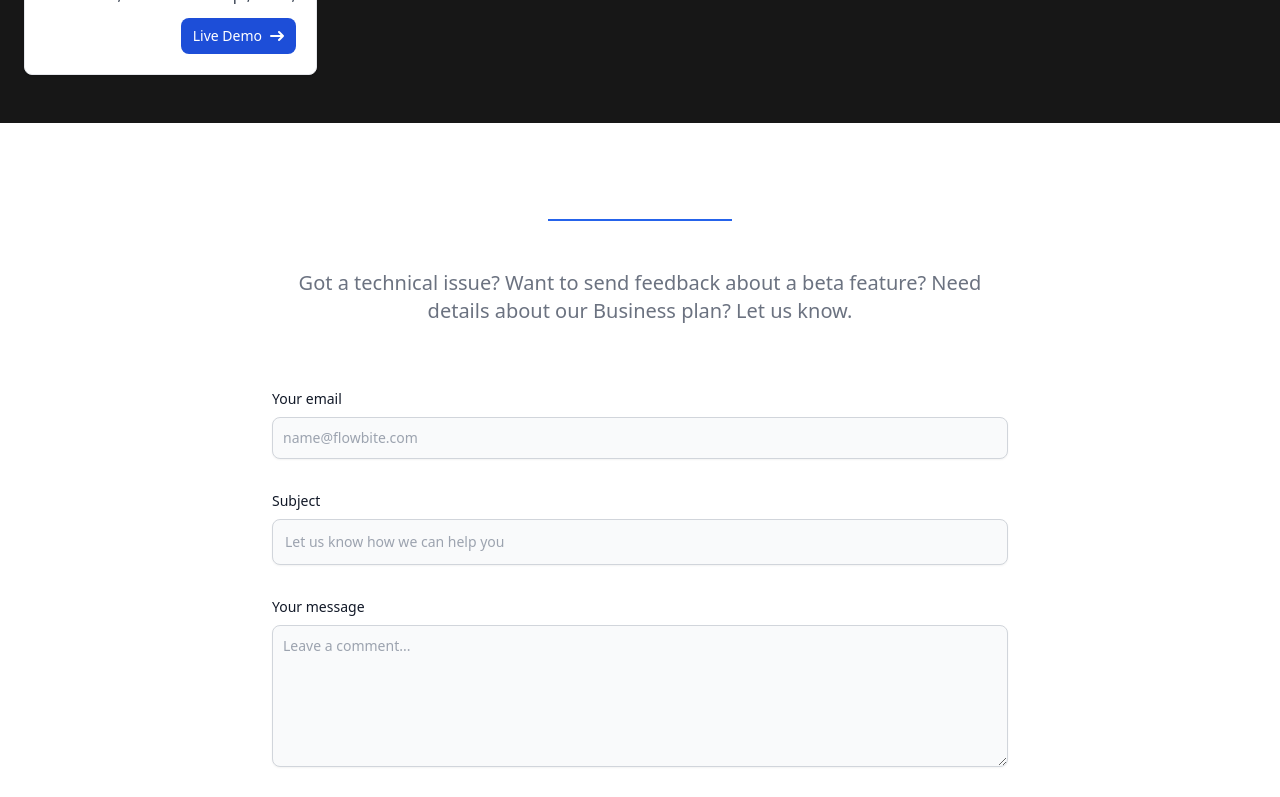
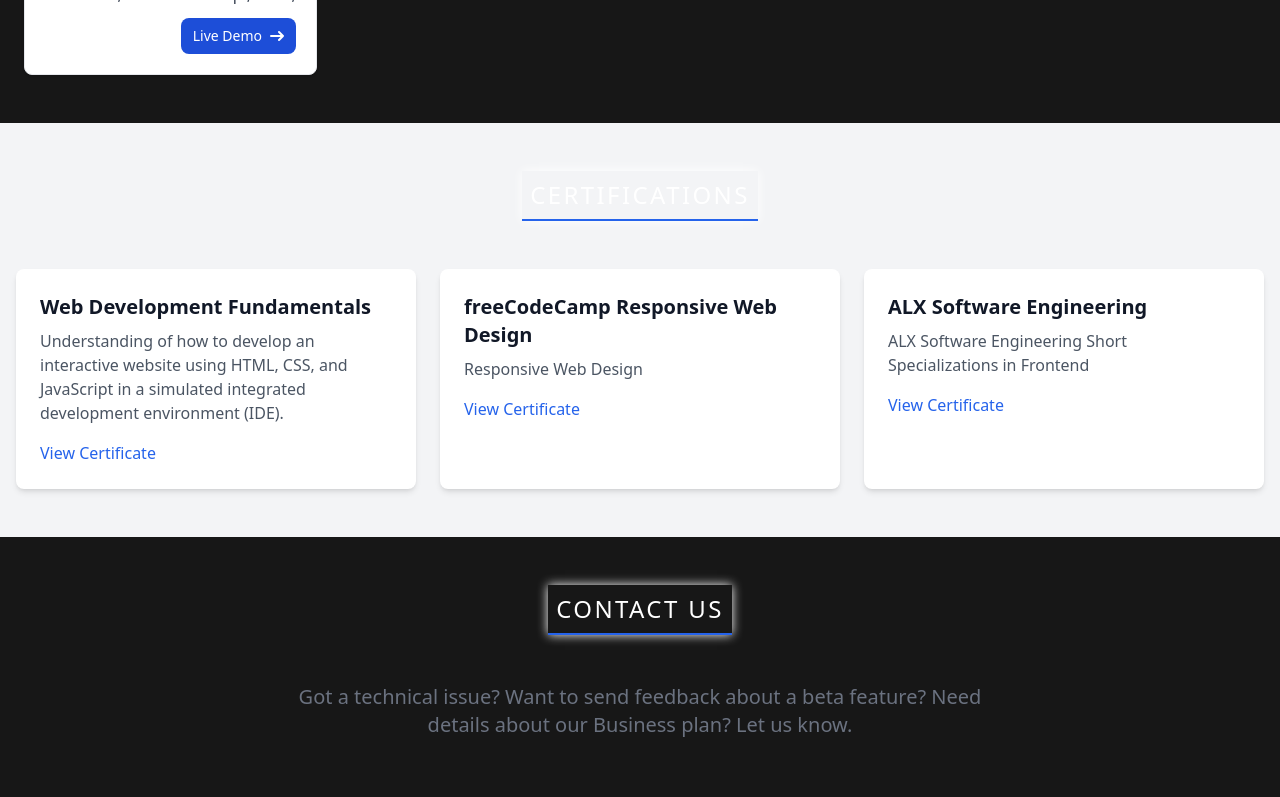
Before and after one commit to Safeya-Yasien/portfolio, a Next.js app: page / in a window 1280 px wide. Shown: the part 2260-3057 px from the top of the page. Built offline with nearby package versions, Linux system fonts and the light colour scheme.

Commit message:
add CertificationsSection

```diff
--- /dev/null
+++ b/src/app/components/portfolio/CertificationsSection.tsx
@@ -0,0 +1,57 @@
+import React from "react";
+import CustomTitle from "./CustomTitle";
+
+const certifications = [
+  {
+    title: "Web Development Fundamentals",
+    description:
+      "Understanding of how to develop an interactive website using HTML, CSS, and JavaScript in a simulated integrated development environment (IDE).",
+    link: "https://www.credly.com/badges/8e85207d-463f-4f27-b013-1db361dc9c88/linked_in_profile",
+  },
+  {
+    title: "freeCodeCamp Responsive Web Design",
+    description: "Responsive Web Design",
+    link: "https://www.freecodecamp.org/certification/fccbb698a47-dae9-49d6-b27e-6790b5df3aa7/responsive-web-design",
+  },
+  {
+    title: "ALX Software Engineering",
+    description: "ALX Software Engineering Short Specializations in Frontend",
+    link: "https://intranet.alxswe.com/certificates/R2mThnY67X",
+  },
+];
+
+const CertificationsSection = () => {
+  return (
+    <section id="certifications" className="bg-gray-100 dark:bg-gray-800 py-12">
+      <div className="container mx-auto px-4">
+        <CustomTitle title={"Certifications"} />
+
+        <div className="grid gap-6 md:grid-cols-2 lg:grid-cols-3">
+          {certifications.map((cert, index) => (
+            <div
+              key={index}
+              className="bg-white dark:bg-gray-900 p-6 rounded-lg shadow-md"
+            >
+              <h3 className="text-xl font-semibold text-gray-900 dark:text-gray-100 mb-2">
+                {cert.title}
+              </h3>
+              <p className="text-gray-600 dark:text-gray-400 mb-4">
+                {cert.description}
+              </p>
+              <a
+                href={cert.link}
+                target="_blank"
+                rel="noopener noreferrer"
+                className="text-blue-600 hover:text-blue-800 dark:text-blue-400 dark:hover:text-blue-300"
+              >
+                View Certificate
+              </a>
+            </div>
+          ))}
+        </div>
+      </div>
+    </section>
+  );
+};
+
+export default CertificationsSection;
--- a/src/app/components/portfolio/ContactSection.tsx
+++ b/src/app/components/portfolio/ContactSection.tsx
@@ -1,8 +1,36 @@
+"use client";
+
+import { useState } from "react";
 import CustomTitle from "./CustomTitle";
 
 const ContactSection = () => {
+  const [result, setResult] = useState("");
+
+  const onSubmit = async (event) => {
+    event.preventDefault();
+    setResult("Sending....");
+    const formData = new FormData(event.target);
+
+    formData.append("access_key", "YOUR_ACCESS_KEY_HERE");
+
+    const response = await fetch("https://api.web3forms.com/submit", {
+      method: "POST",
+      body: formData,
+    });
+
+    const data = await response.json();
+
+    if (data.success) {
+      setResult("Form Submitted Successfully");
+      event.target.reset();
+    } else {
+      console.log("Error", data);
+      setResult(data.message);
+    }
+  };
+
   return (
-    <section id="contact" className="bg-white dark:bg-gray-900">
+    <section id="contact" className="">
       <div className="container">
         <div className="px-4 mx-auto max-w-screen-md">
           <CustomTitle title={" Contact Us"} />
@@ -10,7 +38,13 @@ const ContactSection = () => {
             Got a technical issue? Want to send feedback about a beta feature?
             Need details about our Business plan? Let us know.
           </p>
-          <form action="#" className="space-y-8">
+          <form onSubmit={onSubmit} className="flex flex-col gap-4">
+            <input
+              type="hidden"
+              name="access_key"
+              value="d8bc69e2-c253-4c78-bef6-2d245b2ab7e8"
+            />
+
             <div>
               <label
                 htmlFor="email"
@@ -23,6 +57,7 @@ const ContactSection = () => {
                 id="email"
                 className=" focus-visible:outline-none shadow-sm bg-gray-50 border border-gray-300 text-gray-900 text-sm rounded-lg   block w-full p-2.5 dark:bg-gray-700 dark:border-gray-600 dark:placeholder-gray-400 dark:text-white   dark:shadow-sm-light"
                 placeholder="name@flowbite.com"
+                required
               />
             </div>
             <div>
@@ -37,6 +72,7 @@ const ContactSection = () => {
                 id="subject"
                 className="focus-visible:outline-none  block p-3 w-full text-sm text-gray-900 bg-gray-50 rounded-lg border border-gray-300 shadow-sm   dark:bg-gray-700 dark:border-gray-600 dark:placeholder-gray-400 dark:text-white   dark:shadow-sm-light"
                 placeholder="Let us know how we can help you"
+                required
               />
             </div>
             <div className="sm:col-span-2">
@@ -51,6 +87,7 @@ const ContactSection = () => {
                 rows={6}
                 className="focus-visible:outline-none  block p-2.5 w-full text-sm text-gray-900 bg-gray-50 rounded-lg shadow-sm border border-gray-300   dark:bg-gray-700 dark:border-gray-600 dark:placeholder-gray-400 dark:text-white "
                 placeholder="Leave a comment..."
+                required
               />
             </div>
             <button
@@ -60,6 +97,9 @@ const ContactSection = () => {
               Send message
             </button>
           </form>
+          <span className="text-green-600 block mt-4 text-center">
+            {result}
+          </span>
         </div>
       </div>
     </section>
--- a/src/app/components/portfolio/index.ts
+++ b/src/app/components/portfolio/index.ts
@@ -5,6 +5,7 @@ import ContactSection from "./ContactSection";
 import ServiceCard from "./ServiceCard";
 import CustomTitle from "./CustomTitle";
 import ProjectCard from "./ProjectCard";
+import CertificationsSection from "./CertificationsSection";
 
 export {
   HeroSection,
@@ -13,5 +14,5 @@ export {
   ContactSection,
   ServiceCard,
   CustomTitle,
-  ProjectCard,
+  ProjectCard,CertificationsSection
 };
--- a/src/app/page.tsx
+++ b/src/app/page.tsx
@@ -1,4 +1,5 @@
 import {
+  CertificationsSection,
   ContactSection,
   HeroSection,
   ProjectsSection,
@@ -11,6 +12,7 @@ export default function Home() {
       <HeroSection />
       <ServicesSection />
       <ProjectsSection />
+      <CertificationsSection/>
       <ContactSection />
     </div>
   );
```
